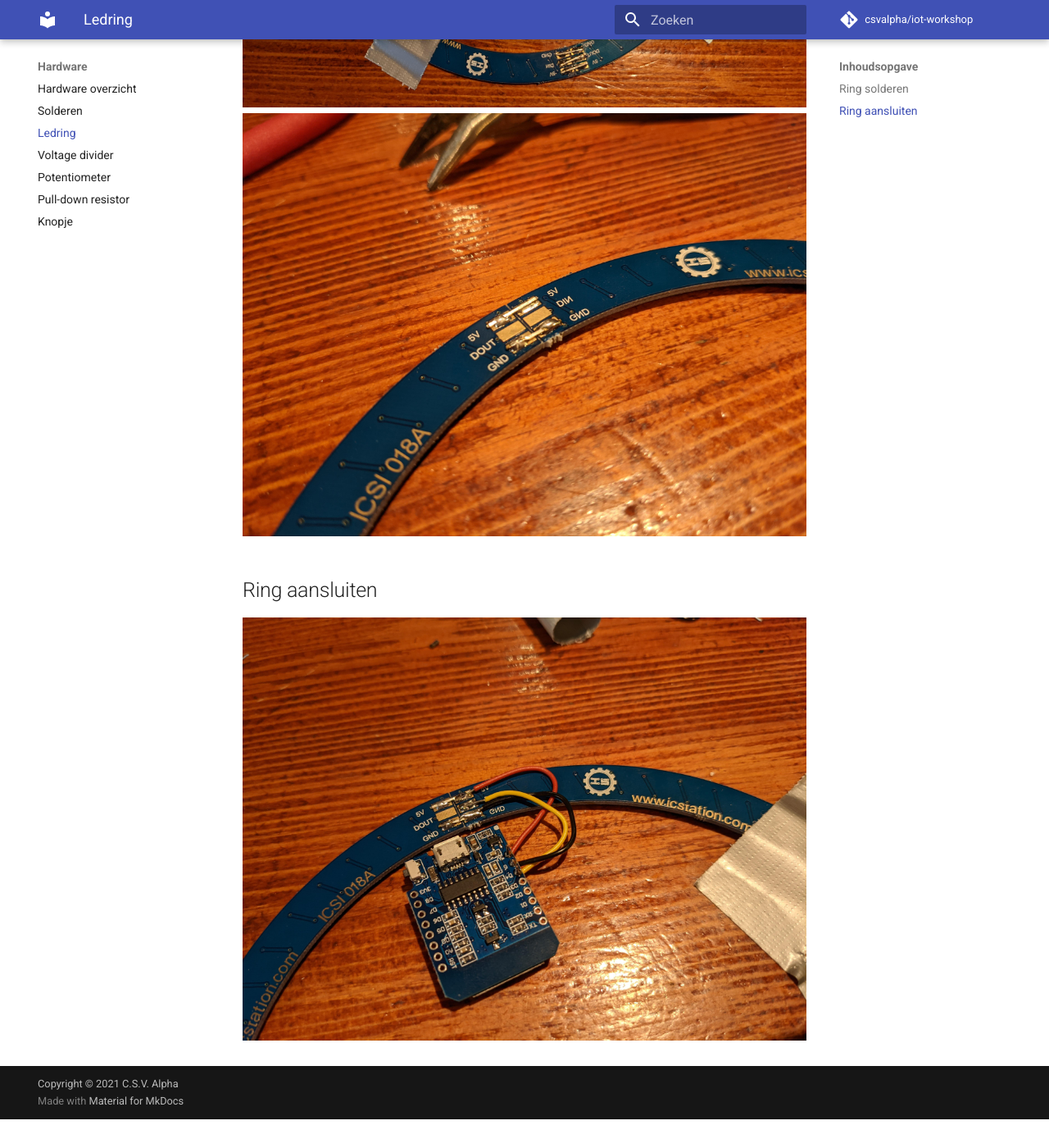
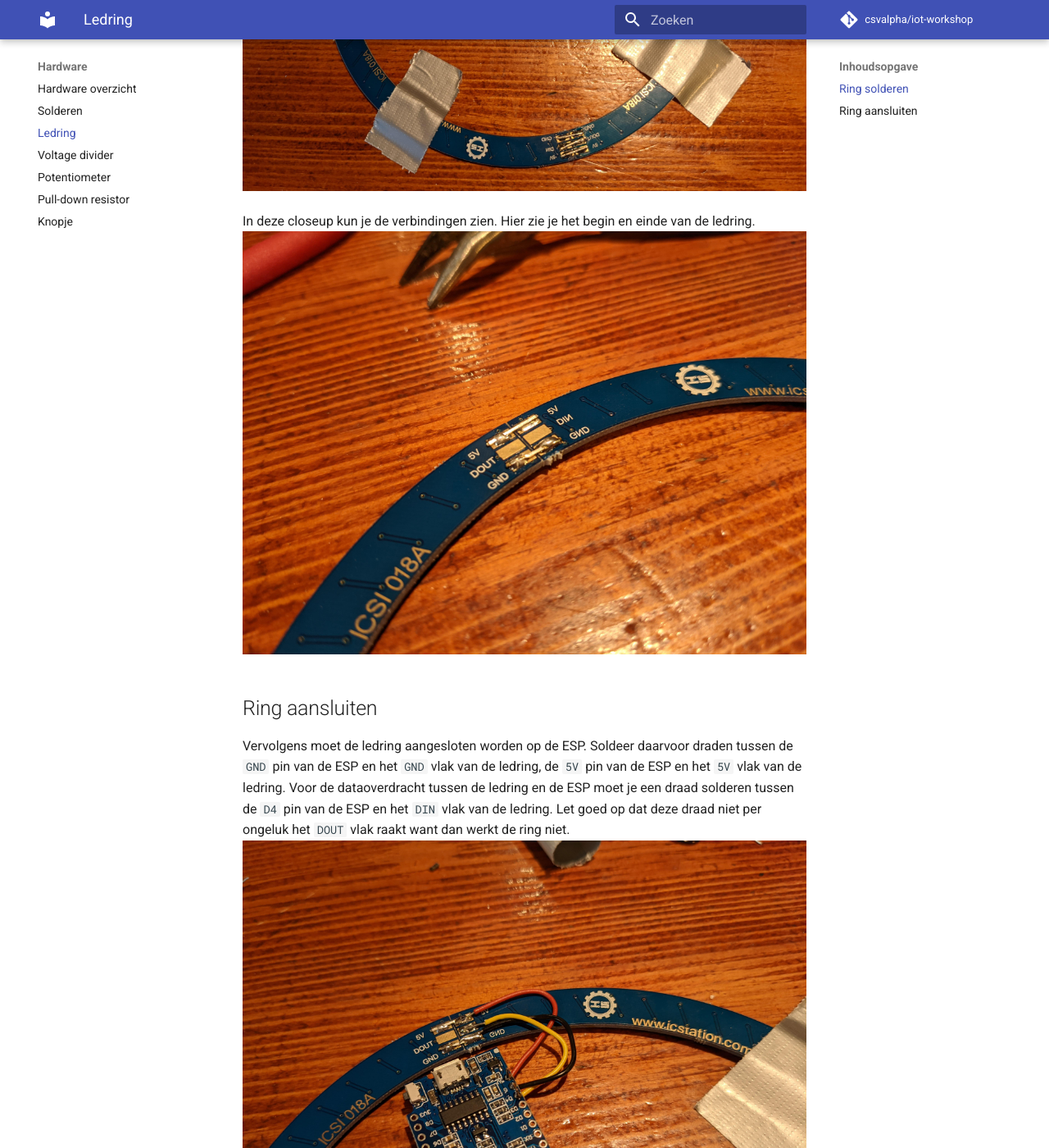
Before and after one commit to csvalpha/iot-workshop, an MkDocs documentation site: the page built from docs/hardware/ledring.md, in a window 1280 px wide and 1400 px high, scrolled down 664 px. Shown: the whole window at 82% size. Built offline with MkDocs 1.6.1 and Material for MkDocs 9.7.7, drawn with Linux system fonts in a browser that asks for light colours; comment, search, counter and statistics services are not loaded; before the commit the page ends 2029 px from its top, so only the background shows below that; some of the changed text lies outside the part shown.

Commit message:
Update ledring.md

```diff
--- a/docs/hardware/ledring.md
+++ b/docs/hardware/ledring.md
@@ -1,8 +1,12 @@
 # Ledring
 
 ## Ring solderen
+We raden aan om de ledring op tafel vast te plakken voordat je begint met solderen. Je hebt als het goed is een strip met metalen pinnetjes gekregen. Die kun je uit de strip trekken en op de ring solderen. Verbind alle `GND` en `5V` vlakken met elkaar. Verbind ook de `DIN` en `DOUT` vlakken met elkaar voor de data verbinding **op één na**. Dit zal straks het begin en einde van de ledring zijn.
 ![Ledring op tafel getaped en gesoldeerd](../assets/images/hardware-ledring.jpg)
+
+In deze closeup kun je de verbindingen zien. Hier zie je het begin en einde van de ledring.
 ![Niet gesoldeerde verbinging](../assets/images/hardware-ledring-detail.jpg)
 
 ## Ring aansluiten
+Vervolgens moet de ledring aangesloten worden op de ESP. Soldeer daarvoor draden tussen de `GND` pin van de ESP en het `GND` vlak van de ledring, de `5V` pin van de ESP en het `5V` vlak van de ledring. Voor de dataoverdracht tussen de ledring en de ESP moet je een draad solderen tussen de `D4` pin van de ESP en het `DIN` vlak van de ledring. Let goed op dat deze draad niet per ongeluk het `DOUT` vlak raakt want dan werkt de ring niet.
 ![Ring aansluiting op esp](../assets/images/hardware-ledring-connectie.jpg)
```
